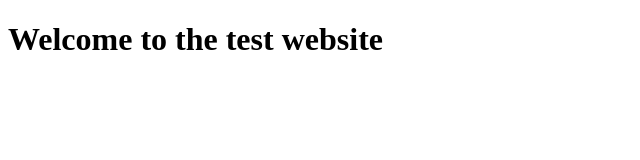
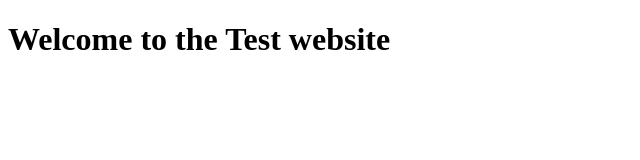
Before and after one commit to Chi-EEE/github-action, a plain HTML site: page public/index.html in a window 1280 px wide. Shown: the full height of the page, 0-640 px from the left. Drawn offline with Linux system fonts and the light colour scheme.

Commit message:
Update site

```diff
--- a/public/index.html
+++ b/public/index.html
@@ -7,7 +7,7 @@
 </head>
 <body>
     <h1>
-        Welcome to the test website
+        Welcome to the Test website
     </h1>
 </body>
 </html>
```
Also changed, not shown: 1 other file.
